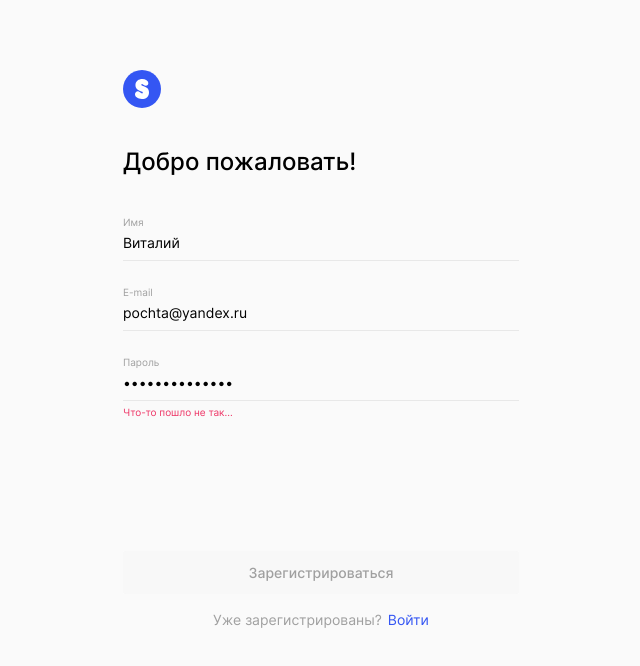
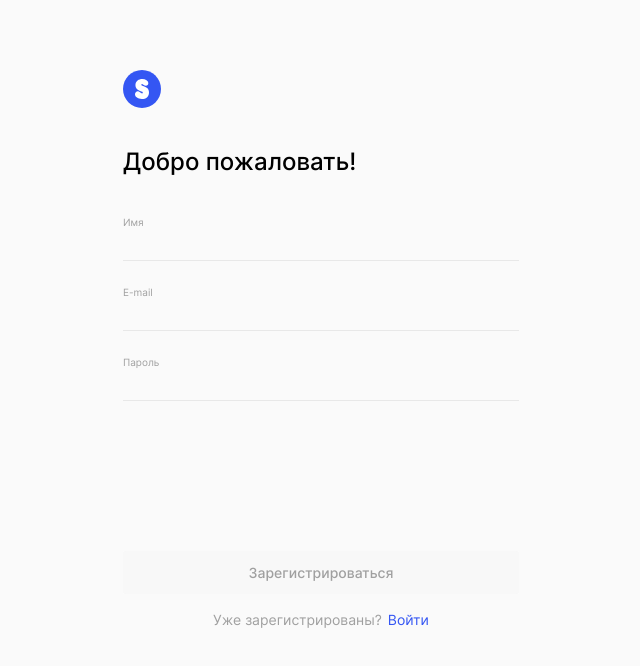
Before and after one commit to sonja-p/movies-explorer-frontend, a React (Create React App) app: page /signup in a window 1280 px wide. Shown: the top 666 px of the page, without its empty margins (319-959 px from the left). Built offline with nearby package versions, Linux system fonts and the light colour scheme.

Commit message:
Добавлен CurrentUserContext, файл auth с запросами к api при регистрации и логине. Настроена валидация формы при регистрации, вывод ошибки при возникновении проблем на сервере.

```diff
--- a/src/components/App/App.jsx
+++ b/src/components/App/App.jsx
@@ -1,3 +1,4 @@
+/* eslint-disable no-console */
 import './App.css';
 import React, {
   useState,
@@ -5,7 +6,7 @@ import React, {
 } from 'react';
 
 import {
-  Route, Switch,
+  Route, Switch, useHistory,
 } from 'react-router-dom';
 import Main from '../Main/Main';
 import Movies from '../Movies/Movies';
@@ -17,14 +18,28 @@ import Error from '../Error/Error';
 import MoviesApi from '../../utils/MoviesApi';
 import MainApi from '../../utils/MainApi';
 import throttle from '../../utils/throttle';
+import auth from '../../utils/auth';
+import CurrentUserContext from '../../contexts/CurrentUserContext';
 
 function App() {
+  const [currentUser, setCurrentUser] = useState({
+    name: '',
+    email: '',
+  });
   const [isLoading, setIsLoading] = useState(false);
   const [message, setMessage] = useState('');
   const [moviesCards, setMoviesCards] = useState([]);
   const [windowWidth, setWindowWidth] = useState(window.innerWidth);
   const [isMovieSaved, setIsMovieSaved] = useState(false);
+  const [isFormSending, setIsFormSending] = useState(false);
 
+  const history = useHistory();
+
+  const handleError = (error) => {
+    console.error(error);
+  };
+
+  // перенести в cardlist
   useEffect(() => {
     const callback = throttle(() => {
       setWindowWidth(window.innerWidth);
@@ -58,7 +73,6 @@ function App() {
         }
       })
       .catch((err) => {
-        // eslint-disable-next-line no-console
         console.log('Ошибка при поиске фильма', err.message);
         setMessage('Во время запроса произошла ошибка. Возможно, проблема с соединением или сервер недоступен. Подождите немного и попробуйте ещё раз');
       })
@@ -69,12 +83,10 @@ function App() {
     MainApi
       .saveMovie()
       .then((data) => {
-        // eslint-disable-next-line no-console
         console.log(data);
         setIsMovieSaved(true);
       })
       .catch((err) => {
-        // eslint-disable-next-line no-console
         console.log('Ошибка при сохранении фильма', err.message);
       });
   };
@@ -83,17 +95,34 @@ function App() {
     MainApi
       .deleteMovie()
       .then((data) => {
-        // eslint-disable-next-line no-console
         console.log(data);
         setIsMovieSaved(false);
       })
       .catch((err) => {
-        // eslint-disable-next-line no-console
         console.log('Ошибка при удалении фильма', err.message);
       });
   };
 
+  const handleRegister = ({ name, password, email }) => {
+    setIsFormSending(true);
+    auth
+      .register(name, password, email)
+      .then((user) => {
+        setCurrentUser(user);
+        console.log('Регистрация прошла успешно', user);
+      })
+      .then(() => history.push('/movies'))
+      .catch((err) => {
+        handleError(err);
+        if (err) {
+          setMessage('Что-то пошло не так...');
+        }
+      })
+      .finally(() => setIsFormSending(false));
+  };
+
   return (
+    <CurrentUserContext.Provider value={currentUser}>
       <div className="App">
         <Switch>
           <Route path="/movies">
@@ -114,7 +143,11 @@ function App() {
             />
           </Route>
           <Route path="/signup">
-          <Register />
+            <Register
+              handleRegister={handleRegister}
+              isSending={isFormSending}
+              message={message}
+            />
           </Route>
           <Route path="/signin">
             <Login />
@@ -130,6 +163,7 @@ function App() {
           </Route>
         </Switch>
       </div>
+    </CurrentUserContext.Provider>
   );
 }
 
--- a/src/components/Register/Register.css
+++ b/src/components/Register/Register.css
@@ -70,11 +70,6 @@
   margin-top: 5px;
   min-height: 20px;
   pointer-events: none;
-  visibility: hidden;
-}
-
-.register__input-error_visible {
-  visibility: visible;
 }
 
 .register__signin {
@@ -111,7 +106,7 @@
   opacity: 0.8;
 }
 
-.register__button_type_disabled {
+.register__button_disabled {
   background-color: #f8f8f8;
   color: #a0a0a0;
   pointer-events: none;
--- a/src/components/Register/Register.jsx
+++ b/src/components/Register/Register.jsx
@@ -1,10 +1,28 @@
-import React from 'react';
+import React, { useEffect } from 'react';
+import { Link } from 'react-router-dom';
+import PropTypes from 'prop-types';
 import './Register.css';
-import { Link } from 'react-router-dom';
 import logo from '../../images/header-logo.svg';
+import { useFormWithValidation } from '../../hooks/useForm';
 
-function Register() {
-  const error = 'Что-то пошло не так...';
+function Register({ handleRegister, isSending, message }) {
+  const {
+    values,
+    handleChange,
+    resetForm,
+    errors,
+    isValid,
+  } = useFormWithValidation();
+
+  useEffect(() => {
+    resetForm({});
+  }, []);
+
+  const handleSubmit = (e) => {
+    e.preventDefault();
+    const { name, password, email } = values;
+    handleRegister({ name, password, email });
+  };
 
   return (
     <div className="register">
@@ -14,54 +32,57 @@ function Register() {
       <h2 className="register__title">Добро пожаловать!</h2>
       <form
         className="register__form"
-        onSubmit
+        onSubmit={handleSubmit}
       >
         <span className="register__input-title">Имя</span>
         <input
           className="register__input"
-          onChange
+          onChange={handleChange}
           id="name"
           name="name"
           type="text"
-          value="Виталий"
+          pattern="^[А-Яа-яЁёA-Za-z]+-? ?[А-Яа-яЁёA-Za-z]+$"
+          value={values.name || ''}
           minLength="2"
           maxLength="20"
           required
         />
-        <span className="register__input-error" id="name-error">{error}</span>
+        <span className="register__input-error" id="name-error">{errors.name}</span>
 
         <span className="register__input-title">E-mail</span>
         <input
           className="register__input"
-          onChange
+          onChange={handleChange}
           id="email"
           name="email"
           type="email"
-          value="pochta@yandex.ru"
+          value={values.email || ''}
           required
         />
-        <span className="register__input-error" id="email-error">{error}</span>
+        <span className="register__input-error" id="email-error">{errors.email}</span>
 
         <span className="register__input-title">Пароль</span>
         <input
           className="register__input"
+          onChange={handleChange}
           id="password"
           name="password"
           type="password"
-          placeholder="Пароль"
-          onChange
-          value="••••••••••••••"
+          value={values.password || ''}
           autoComplete="on"
           required
         />
-        <span className="register__input-error register__input-error_visible" id="password-error">{error}</span>
+        <span className="register__input-error" id="password-error">{errors.password}</span>
+
+        {message && <span className="register__input-error" id="message">{message}</span>}
 
         <button
           type="submit"
-          className="register__button register__button_type_disabled"
-          onClick
+          className={`register__button
+            ${!isValid && 'register__button_disabled'}
+            ${isSending && 'register__button_disabled'}`}
         >
-          Зарегистрироваться
+          {isSending ? 'Регистрация...' : 'Зарегистрироваться'}
         </button>
         <div className="register__signin">
           <p className="register__link-title">Уже зарегистрированы?</p>
@@ -74,4 +95,10 @@ function Register() {
   );
 }
 
+Register.propTypes = {
+  handleRegister: PropTypes.func.isRequired,
+  isSending: PropTypes.bool.isRequired,
+  message: PropTypes.string.isRequired,
+};
+
 export default Register;
--- /dev/null
+++ b/src/contexts/CurrentUserContext.js
@@ -0,0 +1,4 @@
+import React from 'react';
+
+const CurrentUserContext = React.createContext();
+export default CurrentUserContext;
--- /dev/null
+++ b/src/utils/auth.js
@@ -0,0 +1,44 @@
+import reqOptions from './constants';
+
+class Auth {
+  constructor(options) {
+    this._url = options.baseUrl;
+    this._headers = options.headers;
+  }
+
+  _checkResponse = (response) => (response.ok
+    ? response.json()
+    : Promise.reject(new Error(`Ошибка: ${response.status}`)));
+
+  register = (name, password, email) => fetch(`${this._url}/signup`, {
+    headers: this._headers,
+    method: 'POST',
+    credentials: 'include',
+    body: JSON.stringify({
+      name: `${name}`,
+      password: `${password}`,
+      email: `${email}`,
+    }),
+  }).then((response) => this._checkResponse(response))
+
+  authorize(password, email) {
+    return fetch(`${this._url}/signin`, {
+      headers: this._headers,
+      method: 'POST',
+      credentials: 'include',
+      body: JSON.stringify({
+        password: `${password}`,
+        email: `${email}`,
+      }),
+    }).then((response) => this._checkResponse(response));
+  }
+
+  logout = () => fetch(`${this._url}/logout`, {
+    headers: this._headers,
+    credentials: 'include',
+  }).then((response) => this._checkResponse(response))
+}
+
+const auth = new Auth(reqOptions);
+
+export default auth;
```
Lines whose indentation alone changed are shown as unchanged.
